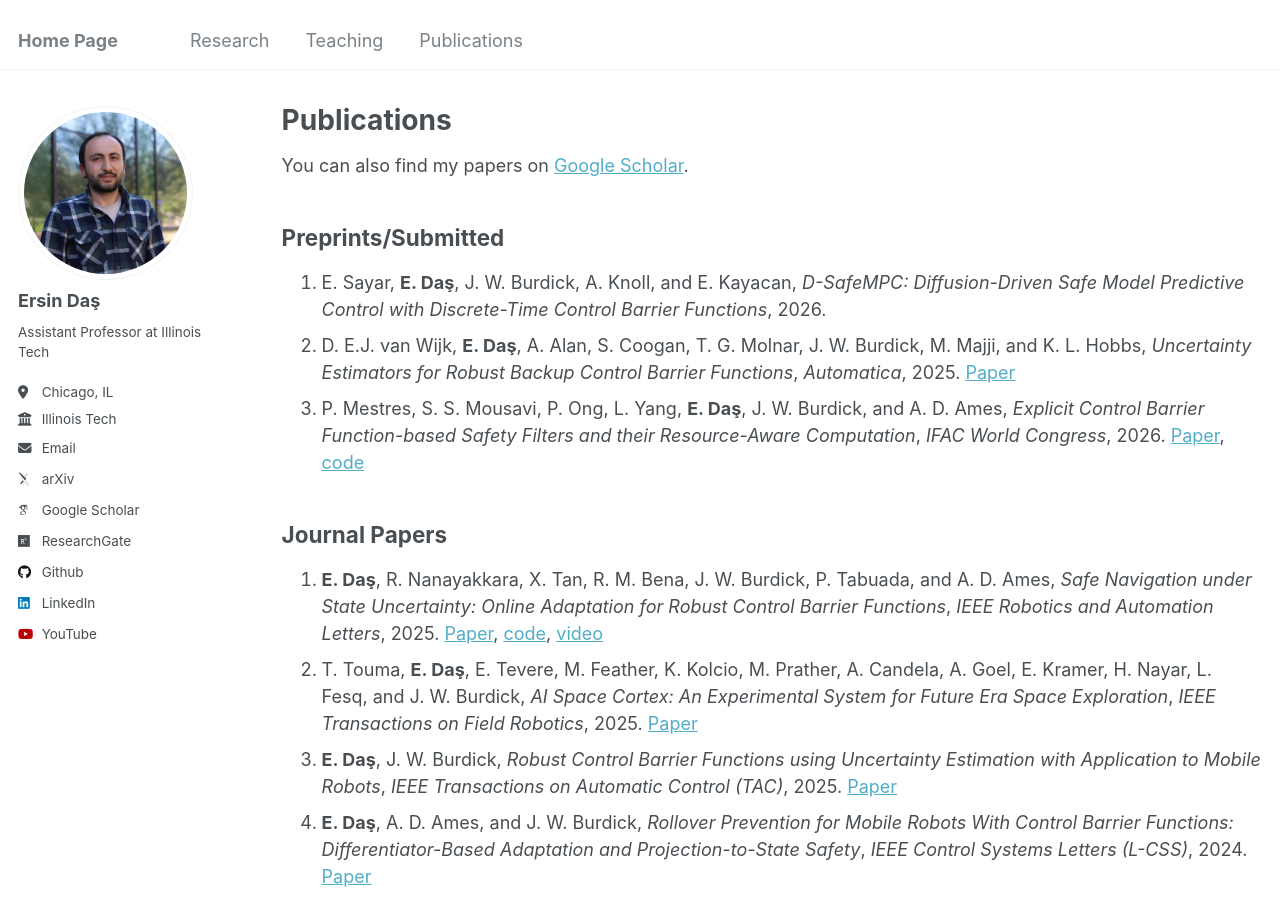
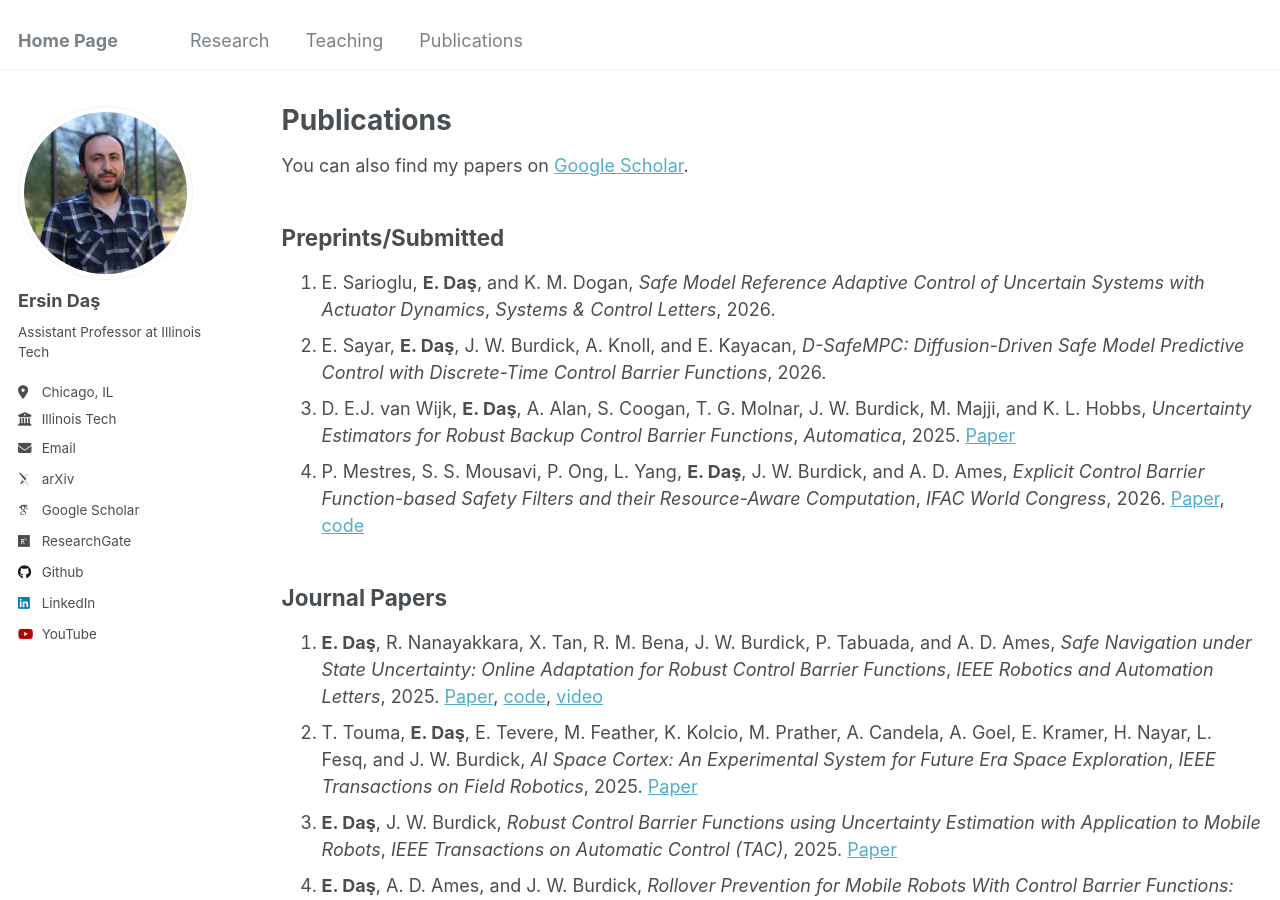
Before and after one commit to ersindas/ersindas.github.io, a Jekyll site: the page built from _pages/publications.md, in a window 1280 px wide and 900 px high. Built offline with Jekyll 4.4.1, drawn with Linux system fonts in a browser that asks for light colours; some web fonts are replaced.

Commit message:
Update publications.md
SCL submission

```diff
--- a/_pages/publications.md
+++ b/_pages/publications.md
@@ -8,9 +8,11 @@ author_profile: true
  <div class="wordwrap">You can also find my papers on <a href="{{site.author.googlescholar}}">Google Scholar</a>.
 
 ## Preprints/Submitted
-1. E. Sayar, **E. Daş**, J. W. Burdick, A. Knoll, and E. Kayacan, *D-SafeMPC: Diffusion-Driven Safe Model Predictive Control with Discrete-Time Control Barrier Functions*, 2026.
-2. D. E.J. van Wijk, **E. Daş**, A. Alan, S. Coogan, T. G. Molnar, J. W. Burdick, M. Majji, and K. L. Hobbs, *Uncertainty Estimators for Robust Backup Control Barrier Functions*, *Automatica*, 2025. [Paper](https://arxiv.org/pdf/2503.15734)
-3. P. Mestres, S. S. Mousavi, P. Ong, L. Yang, **E. Daş**, J. W. Burdick, and A. D. Ames, *Explicit Control Barrier Function-based Safety Filters and their Resource-Aware Computation*, *IFAC World Congress*, 2026. [Paper](https://arxiv.org/pdf/2512.10118), [code](https://github.com/ersindas/Quadrotor_CBF)
+1. E. Sarioglu, **E. Daş**, and K. M. Dogan, *Safe Model Reference Adaptive Control of Uncertain Systems with
+Actuator Dynamics*, *Systems & Control Letters*, 2026.
+2. E. Sayar, **E. Daş**, J. W. Burdick, A. Knoll, and E. Kayacan, *D-SafeMPC: Diffusion-Driven Safe Model Predictive Control with Discrete-Time Control Barrier Functions*, 2026.
+3. D. E.J. van Wijk, **E. Daş**, A. Alan, S. Coogan, T. G. Molnar, J. W. Burdick, M. Majji, and K. L. Hobbs, *Uncertainty Estimators for Robust Backup Control Barrier Functions*, *Automatica*, 2025. [Paper](https://arxiv.org/pdf/2503.15734)
+4. P. Mestres, S. S. Mousavi, P. Ong, L. Yang, **E. Daş**, J. W. Burdick, and A. D. Ames, *Explicit Control Barrier Function-based Safety Filters and their Resource-Aware Computation*, *IFAC World Congress*, 2026. [Paper](https://arxiv.org/pdf/2512.10118), [code](https://github.com/ersindas/Quadrotor_CBF)
 
 ## Journal Papers
 1. **E. Daş**, R. Nanayakkara, X. Tan, R. M. Bena, J. W. Burdick, P. Tabuada, and A. D. Ames, *Safe Navigation under State Uncertainty: Online Adaptation for Robust Control Barrier Functions*, *IEEE Robotics and Automation Letters*, 2025. [Paper](https://arxiv.org/pdf/2508.19159), [code](https://github.com/ersindas/robust-CBFs), [video](https://youtu.be/tTNu-Etm0SU)
```
